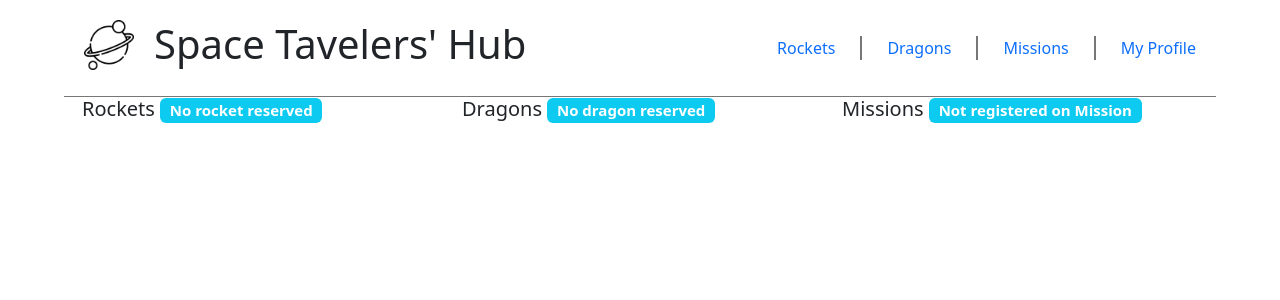
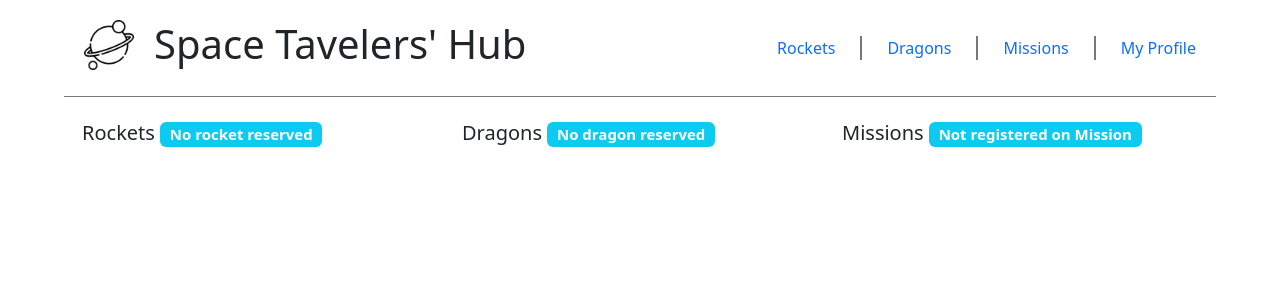
Before and after one commit to ProgramKingAbel/space_travelers_hub, a React (Create React App) app: page /Profile in a window 1280 px wide. Shown: the top 300 px of the page. Built offline with nearby package versions, Linux system fonts and the light colour scheme.

Commit message:
Add margin to my profile component

```diff
--- a/src/Pages/MyProfilePage.jsx
+++ b/src/Pages/MyProfilePage.jsx
@@ -17,7 +17,7 @@ const MyProfilePage = () => {
   const reservedDragons = dragons.filter((dragon) => dragon.reserved === true);
 
   return (
-    <Container>
+    <Container className="mt-4">
       <Row>
         {reservedRockets.length > 0 ? (
           <Col>
```
